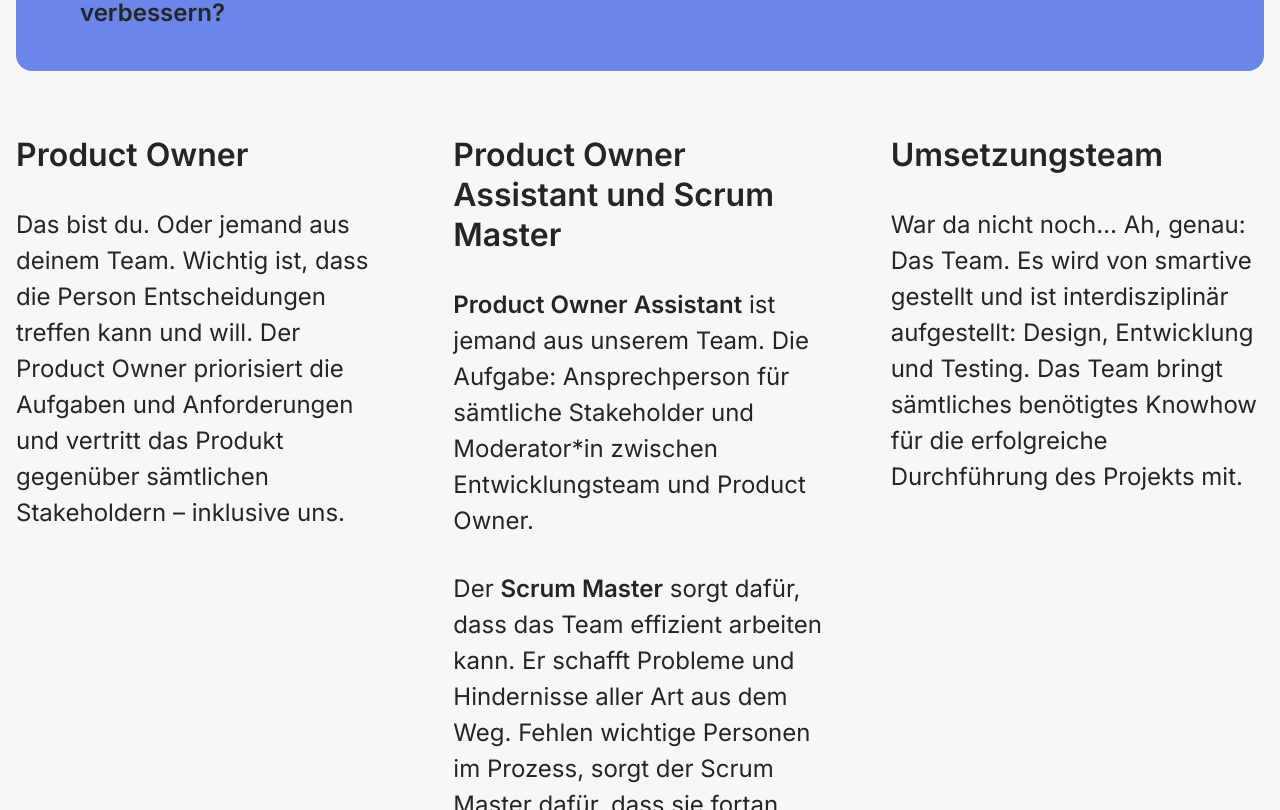
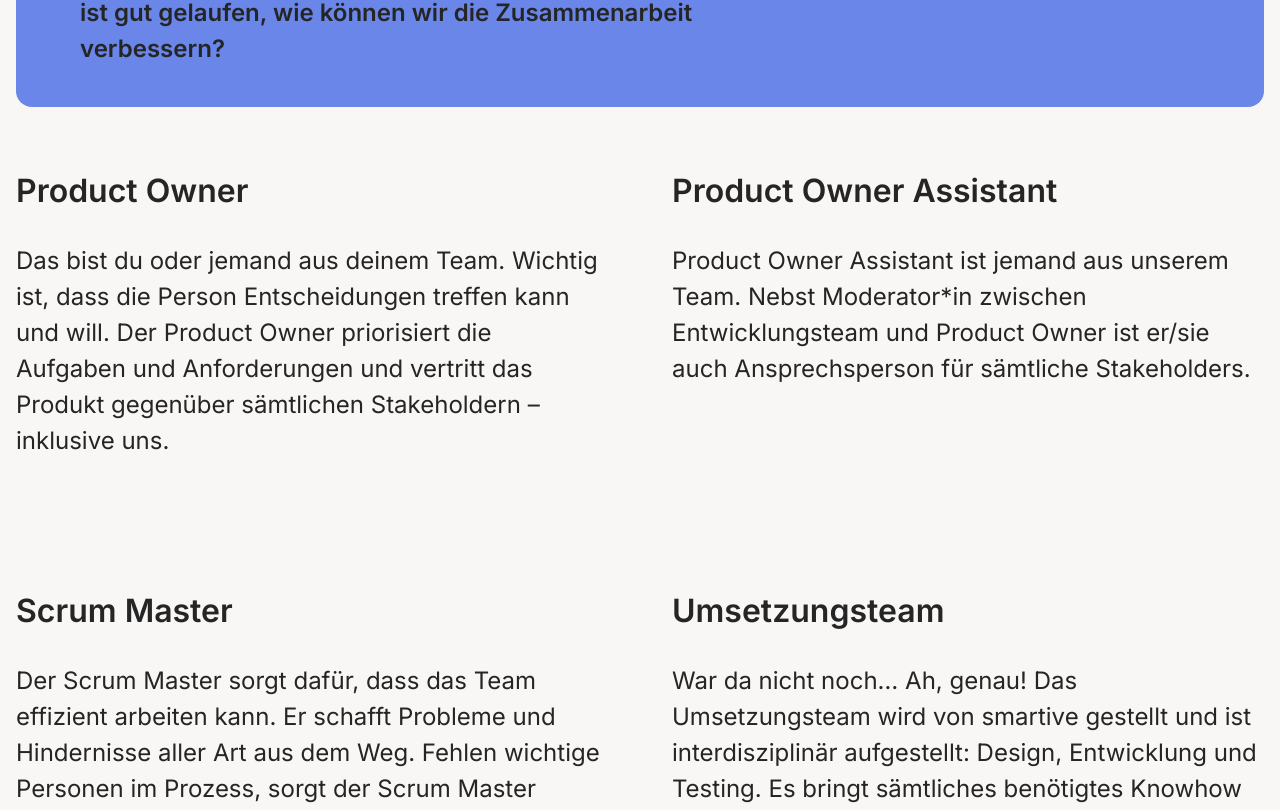
Before and after one commit to JavonGit/smart, a Next.js app: page /angebot/agile in a window 1280 px wide. Shown: the part 1410-2220 px from the top of the page. Built offline with nearby package versions, Linux system fonts and the light colour scheme.

Commit message:
fix: more proofreading

```diff
--- a/src/pages/angebot/agile.tsx
+++ b/src/pages/angebot/agile.tsx
@@ -10,7 +10,6 @@ import { UnorderedList } from '../../compositions/unordered-list';
 import { Teaser } from '../../data/teaser';
 import Teasers from '../../data/teasers.json';
 import { Copy } from '../../identity/copy';
-import { Heading3 } from '../../identity/heading-3';
 import { Page } from '../../layouts/page';
 
 type Props = {
@@ -20,7 +19,7 @@ type Props = {
 const Agile: NextPage<Props> = ({ teasers }) => (
   <Page>
     <PageHeader markdownTitle="Was ist dieses _Scrum_?">
-      <Copy>Unsere bevorzugte Spielart von agiler Entwicklung. Der Rahmen, der Scrum vorgibt:</Copy>
+      <Copy>Scrum ist unsere bevorzugte Spielart von agiler Entwicklung und gibt den folgenden Rahmen vor:</Copy>
     </PageHeader>
     <main>
       <PageSection>
@@ -50,28 +49,25 @@ const Agile: NextPage<Props> = ({ teasers }) => (
           />
         </Keyfigure>
 
-        <Grid cols={3}>
+        <Grid cols={2}>
           <TextBlock title="Product Owner">
-            Das bist du. Oder jemand aus deinem Team. Wichtig ist, dass die Person Entscheidungen treffen kann und will. Der
+            Das bist du oder jemand aus deinem Team. Wichtig ist, dass die Person Entscheidungen treffen kann und will. Der
             Product Owner priorisiert die Aufgaben und Anforderungen und vertritt das Produkt gegenüber sämtlichen
             Stakeholdern – inklusive uns.
           </TextBlock>
-          <div>
-            <Heading3>Product Owner Assistant und Scrum Master</Heading3>
-            <Copy>
-              <strong>Product Owner Assistant</strong> ist jemand aus unserem Team. Die Aufgabe: Ansprechperson für sämtliche
-              Stakeholder und Moderator*in zwischen Entwicklungsteam und Product Owner.
-            </Copy>
-            <Copy>
-              Der <strong>Scrum Master</strong> sorgt dafür, dass das Team effizient arbeiten kann. Er schafft Probleme und
-              Hindernisse aller Art aus dem Weg. Fehlen wichtige Personen im Prozess, sorgt der Scrum Master dafür, dass sie
-              fortan auch am Tisch sitzen. Ist jemand im Team blockiert, hilft er, die Blockade zu lösen.
-            </Copy>
-          </div>
+          <TextBlock title="Product Owner Assistant">
+            Product Owner Assistant ist jemand aus unserem Team. Nebst Moderator*in zwischen Entwicklungsteam und Product
+            Owner ist er/sie auch Ansprechsperson für sämtliche Stakeholders.
+          </TextBlock>
+          <TextBlock title="Scrum Master">
+            Der Scrum Master sorgt dafür, dass das Team effizient arbeiten kann. Er schafft Probleme und Hindernisse aller
+            Art aus dem Weg. Fehlen wichtige Personen im Prozess, sorgt der Scrum Master dafür, dass sie fortan auch am Tisch
+            sitzen. Ist jemand im Team blockiert, hilft er, die Blockade zu lösen.
+          </TextBlock>
           <TextBlock title="Umsetzungsteam">
-            War da nicht noch… Ah, genau: Das Team. Es wird von smartive gestellt und ist interdisziplinär aufgestellt:
-            Design, Entwicklung und Testing. Das Team bringt sämtliches benötigtes Knowhow für die erfolgreiche Durchführung
-            des Projekts mit.
+            War da nicht noch… Ah, genau! Das Umsetzungsteam wird von smartive gestellt und ist interdisziplinär aufgestellt:
+            Design, Entwicklung und Testing. Es bringt sämtliches benötigtes Knowhow für die erfolgreiche Durchführung des
+            Projekts mit.
           </TextBlock>
         </Grid>
       </PageSection>
--- a/src/pages/angebot/ideation-sprint.tsx
+++ b/src/pages/angebot/ideation-sprint.tsx
@@ -64,14 +64,14 @@ const IdeationSprint: NextPage<Props> = ({ contact, packages, teasers }) => {
               items={[
                 'Du profitierst von einem agilen, hochqualifizierten Team.',
                 'In wenigen Tagen wird eine konkrete und lösungsorientierte Idee für deine Herausforderung entwickelt.',
-                'Du erhältst Rückmeldungen deiner Nutzer zur Idee und weisst, ob sie standhält.',
+                'Du erhältst Rückmeldungen deiner Nutzer und weisst, ob deine Idee standhält.',
                 'Bei komplexeren Ideen hast du einen visuellen und klickbaren Prototypen, der bereits mit deiner Zielgruppe getestet wurde.',
               ]}
             />
             <UnorderedList
               title="Das brauchen wir von dir"
               items={[
-                'Du hast 2 - 3 Tage Zeit, um mit uns an den Workshops zusammen zu arbeiten.',
+                'Du hast 2 - 3 Tage Zeit, um mit uns an den Workshops zusammenzuarbeiten.',
                 'Du kennst dich in deinem “Problem Space” aus und kannst diesen verständlich erklären.',
               ]}
             />
--- a/src/pages/angebot/jetski.tsx
+++ b/src/pages/angebot/jetski.tsx
@@ -16,6 +16,7 @@ import { Copy } from '../../identity/copy';
 import { Heading2 } from '../../identity/heading-2';
 import { Clock } from '../../identity/icons';
 import { Page } from '../../layouts/page';
+import { BlobVariations } from '../../utils/blob-variations';
 
 type Props = {
   contact: Employee;
@@ -30,6 +31,7 @@ const Jetski: NextPage<Props> = ({ contact, teasers, packages }) => {
         markdownTitle="Jetski"
         description="Lanciere in kurzer Zeit dein MVP (Minimum Viable Product) und teste anhand messbarer Ziele, wie dein Produkt ankommt."
         variant={PageHeaderVariants.Card}
+        blobs={BlobVariations.cornflower[2]}
       >
         <Label className="inline-flex flex-row items-center mb-8">
           <Clock className="h-6 w-6 mr-2 inline" />3 Wochen
@@ -44,11 +46,11 @@ const Jetski: NextPage<Props> = ({ contact, teasers, packages }) => {
         <PageSection>
           <Heading2>Was ist ein Jetski?</Heading2>
           <Copy>
-            Du hast eine Idee. Dir ist schon recht klar, wie das Produkt aussehen und funktionieren könnte. Du willst wissen,
-            ob es trägt. In einer agilen Umsetzung mit Lean UX Ansätzen entwickeln wir dein MVP kollaborativ in drei Wochen
-            entwickelt und auf den Markt gebracht. Die definierten Ziele und Kennzahlen (Key Performance Indicators oder kurz
-            KPI) bleiben dabei laufend im Auge. Mit modernen Tracking-Methoden werden diese KPI nach der Lancierung gemessen
-            und ausgewertet. So weisst du stets, welche Hypothesen korrekt waren und welche überarbeitet werden müssen.
+            Du hast eine Idee. Dir ist schon recht klar, wie das Produkt aussehen und funktionieren könnte. Nun willst du
+            wissen, ob es trägt. In einer agilen Umsetzung mit Lean UX Ansätzen entwickeln wir dein MVP kollaborativ in drei
+            Wochen. Die definierten Ziele und Kennzahlen (Key Performance Indicators oder kurz KPI) bleiben dabei laufend im
+            Auge. Mit modernen Tracking-Methoden werden diese KPI nach der Lancierung gemessen und ausgewertet. So weisst du
+            stets, welche Hypothesen korrekt waren und welche überarbeitet werden müssen.
           </Copy>
           <div className="grid grid-flow-row grid-cols-1 xl:grid-cols-2 gap-12 lg:gap-20 bg-white-100 rounded p-8 mt-16">
             <UnorderedList
--- a/src/pages/angebot/mvp.tsx
+++ b/src/pages/angebot/mvp.tsx
@@ -22,34 +22,34 @@ const Mvp: NextPage<Props> = ({ teasers, packages }) => (
   <Page>
     <PageHeader markdownTitle="So weisst du, dass die _Richtung_ stimmt.">
       <Copy>
-        Ganz am Anfang definieren wir gemeinsam den Umfang des <strong>Earliest Testable Product</strong>, die erste
+        Ganz am Anfang definieren wir gemeinsam den Umfang des <strong>Earliest Testable Products</strong>, die erste
         funktionsfähige Version der App. Diese sieht noch nicht schön aus, sondern soll beweisen, dass sie den gewünschten
-        Effekt erzielt. Wir testen sie idealerweise bereits mit deinen Endnutzer*innen.
+        Effekt erzielt. Idealerweise testen wir sie bereits mit deinen Endnutzer*innen.
       </Copy>
       <Copy>
-        Feedback deiner User und im Austausch mit dir gewonnene Erkenntnise fliessen in die Planung mit ein. Daraus wächst in
-        den nächsten Sprints ein <strong>Earliest Usable Product</strong>: In diesem Stadium bietet es deinen Nutzerinnen
-        bereits einen Mehrwert.
+        Das Feedback deiner User und die gewonnenen Erkenntnisse fliessen in die Planung mit ein. Daraus wächst in den
+        nächsten Sprints ein <strong>Earliest Usable Product</strong>, das deinen Nutzer*innen bereits einen Mehrwert bietet.
       </Copy>
       <Copy>
-        Auf dieser Basis arbeiten wir gemeinsam weiter bis zum <strong>Earliest Lovable Product</strong> – also bis dahin, wo
-        du live gehen kannst. 🎉
+        Auf dieser Basis arbeiten wir gemeinsam auf das <strong>Earliest Lovable Product</strong> hin, mit dem du
+        schliesslich live gehen kannst. 🎉
       </Copy>
     </PageHeader>
     <main>
       <PageSection>
         <Grid cols={3}>
           <TextBlock title="Earliest Testable Product">
-            Diese Version lässt du auf die ganz Neugierigen los. Ihr gesamtes Problem löst die App zwar noch nicht, aber das
-            Potenzial ist klar und sie generiert Feedback.
+            Diese Version lässt du von den ganz neugierigen Nutzer*innen testen. Die App löst das Problem zwar noch nicht bis
+            ins Detail, aber wir erhalten wertvolles Feedback für die folgenden Schritte und erkennen, wo das grösste
+            Potential steckt.
           </TextBlock>
           <TextBlock title="Earliest Usable Product">
-            Mit dieser Version können deine Early Adopters bereits etwas anfangen. Sie sieht noch nicht schön aus, aber der
-            Mehrwert ist offensichtlich.
+            Mit dieser Version können deine Early Adopters bereits etwas anfangen. Sie sieht noch nicht schön aus, generiert
+            aber einen offensichtlichen Mehrwert.
           </TextBlock>
           <TextBlock title="Earliest Lovable Product">
             Deine Nutzer*innen lieben es. Sie erzählen ihren Freund*innen davon und sind bereit, dafür zu zahlen. Du hast ein
-            marktfähiges Produkt, bereit für den Go-live.
+            marktfähiges Produkt, das bereit ist für den Go-live.
           </TextBlock>
         </Grid>
       </PageSection>
--- a/src/pages/angebot/solution-review.tsx
+++ b/src/pages/angebot/solution-review.tsx
@@ -50,7 +50,7 @@ const SolutionReview: NextPage<Props> = ({ contact, teasers, packages }) => {
             Du hast ein digitales Produkt am Markt. Es geht nicht voran oder du bist dir nicht sicher, ob die Lösung hält,
             was sie verspricht. Du möchtest das Produkt verbessern oder weiterentwickeln, bist dir aber nicht darüber im
             Klaren, welches die nächsten Schritte sind. Bei einem Solution Review analysieren wir deine bestehende Lösung und
-            liefern dir unsere Erkenntnisse, Risikoanalysen und Empfehlungen.
+            liefern dir unsere Erkenntnisse, eine Risikoanalyse und Empfehlungen.
           </Copy>
           <div className="grid grid-flow-row grid-cols-1 xl:grid-cols-2 gap-12 lg:gap-20 bg-white-100 rounded p-8 mt-16">
             <UnorderedList
```
Also changed, not shown: src/pages/angebot/mentoring.tsx (+10 -10 lines), 1 other file (tests, documents, lock files or other folders).
